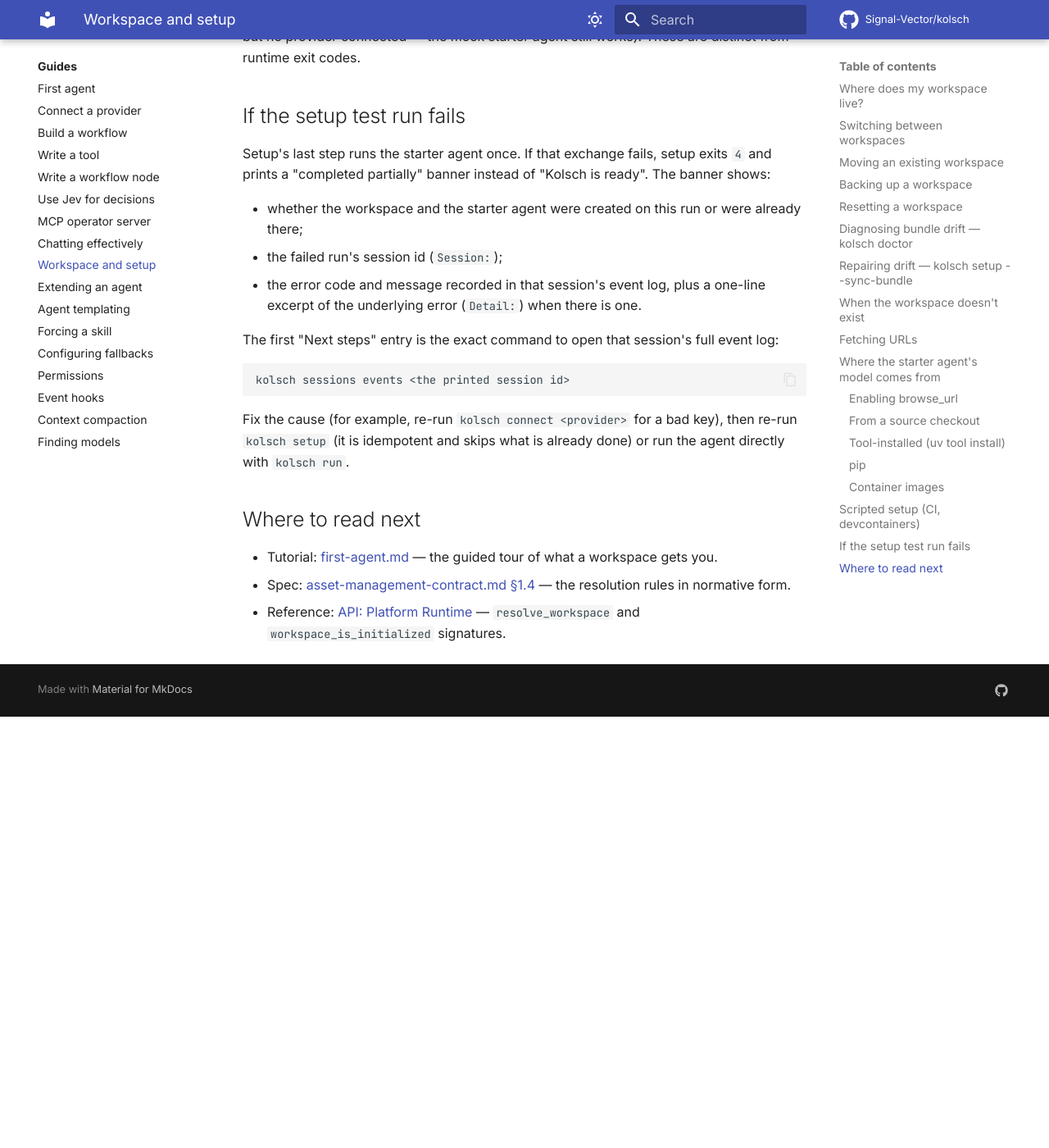
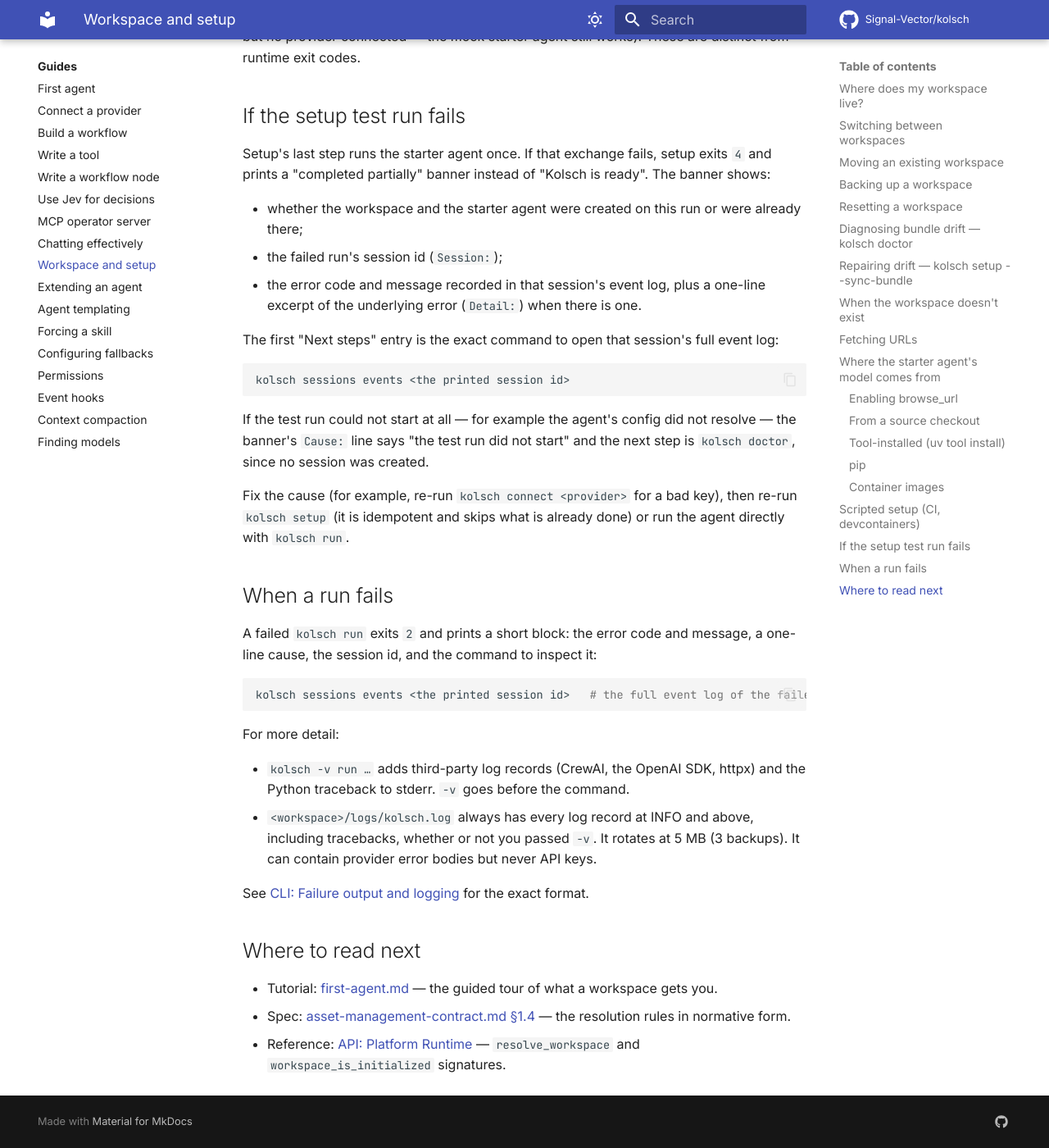
Before and after one commit to Signal-Vector/kolsch, an MkDocs documentation site: the page built from docs/how-to/workspace-and-setup.md, in a window 1280 px wide and 1400 px high, scrolled down 6685 px. Shown: the whole window at 82% size. Built offline with MkDocs 1.6.1 and Material for MkDocs 9.7.7, drawn with Linux system fonts in a browser that asks for light colours; comment, search, counter and statistics services are not loaded; before the commit the page ends 7559 px from its top, so only the background shows below that.

Commit message:
docs+test(cli): document run failure output and logs/kolsch.log; e2e test
A spawned `python -m cli run` against a local 400 stub (real
CrewAI/OpenAI client, no tokens) proves the incident output is fixed:
rc 2, empty stdout, only the failure block on stderr (no traceback, no
CrewAI panels/warnings, no third-party log lines), and the detail in
`logs/kolsch.log`; `-v` adds the traceback. A stub-free spawned
`run --session not-an-id` proves the pre-flight wiring.

Docs: the failure block, `-v` semantics and `logs/kolsch.log` in
docs/architecture/cli.md; a "When a run fails" section and the
pre-flight setup banner in docs/how-to/workspace-and-setup.md; the
provider checklist now forbids credentials in URL query strings (httpx
logs full URLs at INFO).

bug-148 phase 3.

Co-Authored-By: Claude Opus 5.5 <noreply@anthropic.com>

````diff
--- a/docs/architecture/cli.md
+++ b/docs/architecture/cli.md
@@ -43,7 +43,9 @@ final reply (or one model call in `single_shot` mode); `--model <ref>`
 overrides the model for that one run. Workflows have their own verb:
 `kolsch workflows run <ref>` — e.g. the starter
 `kolsch/workflows/triage-tickets-jev`, which routes a ticket three ways
-on a `kolsch/nodes/jev` decision.
+on a `kolsch/nodes/jev` decision. A failed `kolsch run` exits `2` and
+prints a short error block instead of a traceback (see
+[Failure output and logging](#failure-output-and-logging)).
 
 `kolsch models`, `kolsch nodes` (workflow node definitions — the 16
 built-ins plus any authored `@node`s),
@@ -64,6 +66,48 @@ external agent can drive over stdio, and `mcp bridge` bridges the
 running session's tools to an in-workflow external-harness agent.
 `kolsch doctor` diagnoses a workspace — provider connectivity, catalog
 integrity, and common misconfigurations.
+
+## Failure output and logging
+
+When an agent exchange fails in an ordinary way (bad credentials, an
+upstream 4xx/5xx, a timeout), `kolsch run` exits `2`, writes nothing to
+stdout, and prints one block to stderr, rendered from the durable
+`thread.exchange_failed` event:
+
+```text
+error: kolsch/agents/helper failed — model.timeout: <message>
+  cause:   <one line from the underlying error, at most 300 characters>
+  session: ses_…
+  inspect: kolsch sessions events ses_…
+```
+
+The `cause:` line is left out when the error carries none. Pre-flight
+problems — an unknown agent, a bad `--model`, a malformed or unknown
+`--session`, a session with no threads, an unknown `--skill` — print a
+single `error: …` line (plus a hint where one helps) and also exit `2`.
+An exception that is not an ordinary failure is a kolsch bug; it prints
+`error: <agent> failed with an internal error (<Type>): <message>` and
+points at `kolsch -v` and the log file.
+
+**What `-v` adds.** `-v` is a top-level flag, so it goes before the
+command: `kolsch -v run …`. Without it, stderr shows WARNING and above
+from kolsch's own loggers only. With it, stderr shows INFO and above
+from every logger — third-party libraries included (CrewAI, the OpenAI
+SDK, httpx) — and the traceback after the failure block. CrewAI's own
+console panels are always suppressed; their text is the same as the
+third-party log records.
+
+**`<workspace>/logs/kolsch.log`.** Every command run against an
+initialized workspace (including read-only ones like `kolsch sessions
+list`) creates this file if needed and appends every log record at INFO
+and above, from every logger, with timestamp, process id, level and
+logger name — whether or not `-v` is set. Failure tracebacks are always
+written here. It rotates at 5 MB and keeps 3 backups, shared by all
+kolsch processes on the workspace (concurrent rotations may drop or
+interleave a few lines). It can contain provider error bodies and
+request URLs; it never contains API keys, which stay in `.env`. Commands
+that run before a workspace exists (`kolsch setup` on a new path,
+`kolsch doctor`, `kolsch mcp bridge`) log to stderr only.
 
 ## Principles
 
--- a/docs/how-to/workspace-and-setup.md
+++ b/docs/how-to/workspace-and-setup.md
@@ -287,9 +287,37 @@ session's full event log:
 kolsch sessions events <the printed session id>
 ```
 
+If the test run could not start at all — for example the agent's
+config did not resolve — the banner's `Cause:` line says "the test run
+did not start" and the next step is `kolsch doctor`, since no session
+was created.
+
 Fix the cause (for example, re-run `kolsch connect <provider>` for a
 bad key), then re-run `kolsch setup` (it is idempotent and skips what
 is already done) or run the agent directly with `kolsch run`.
+
+## When a run fails
+
+A failed `kolsch run` exits `2` and prints a short block: the error
+code and message, a one-line cause, the session id, and the command to
+inspect it:
+
+```bash
+kolsch sessions events <the printed session id>   # the full event log of the failed run
+```
+
+For more detail:
+
+- `kolsch -v run …` adds third-party log records (CrewAI, the OpenAI
+  SDK, httpx) and the Python traceback to stderr. `-v` goes before the
+  command.
+- `<workspace>/logs/kolsch.log` always has every log record at INFO and
+  above, including tracebacks, whether or not you passed `-v`. It
+  rotates at 5 MB (3 backups). It can contain provider error bodies but
+  never API keys.
+
+See [CLI: Failure output and logging](../architecture/cli.md#failure-output-and-logging)
+for the exact format.
 
 ## Where to read next
 
````
Also changed, not shown: src/llm/providers/README.md (+5 -0 lines), 1 other file.
